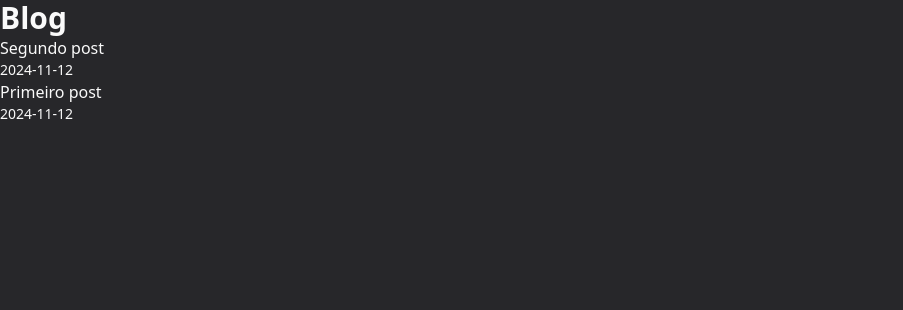
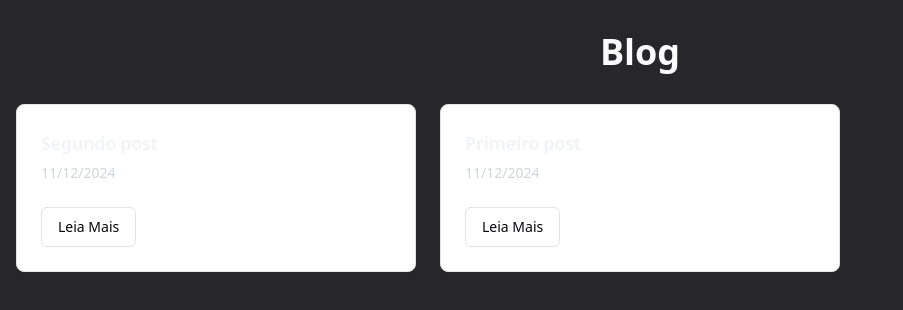
Before and after one commit to maycon8609/nextjs-blog, a Next.js app: page /posts in a window 1280 px wide. Shown: the top 310 px of the page, without its empty margins (0-903 px from the left). Built offline with nearby package versions, Linux system fonts and the light colour scheme.

Commit message:
refactor: update list posts

```diff
--- a/src/app/posts/page.tsx
+++ b/src/app/posts/page.tsx
@@ -1,22 +1,37 @@
+import Link from 'next/link';
+
+import { Card, CardHeader, CardTitle, CardFooter } from "@/components/ui/card";
+import { Button } from "@/components/ui/button";
+
 import { getSortedPostsData } from '@/lib/posts';
-import Link from 'next/link';
 
 export default function PostsList() {
   const allPostsData = getSortedPostsData();
 
   return (
-    <div>
-      <h1 className="text-3xl font-bold">Blog</h1>
-      <ul>
+    <div className="container mx-auto px-4 py-8">
+      <h1 className="text-4xl font-bold mb-8 text-center">Blog</h1>
+
+      <div className="grid gap-6 md:grid-cols-2 lg:grid-cols-3">
         {allPostsData.map(({ id, title, date }) => (
-          <li key={id}>
-            <Link href={`/posts/${id}`}>
-              {title}
-            </Link>
-            <p className="text-sm">{date}</p>
-          </li>
+          <Card key={id} className="hover:shadow-lg transition-shadow duration-200">
+            <CardHeader>
+              <CardTitle className="text-lg font-semibold text-gray-100">
+                {title}
+              </CardTitle>
+              <p className="text-sm text-gray-300">{new Date(date).toLocaleDateString()}</p>
+            </CardHeader>
+
+            <CardFooter>
+              <Link href={`/posts/${id}`} passHref>
+                <Button variant="outline" className="w-full">
+                  Leia Mais
+                </Button>
+              </Link>
+            </CardFooter>
+          </Card>
         ))}
-      </ul>
+      </div>
     </div>
   );
 }
```
